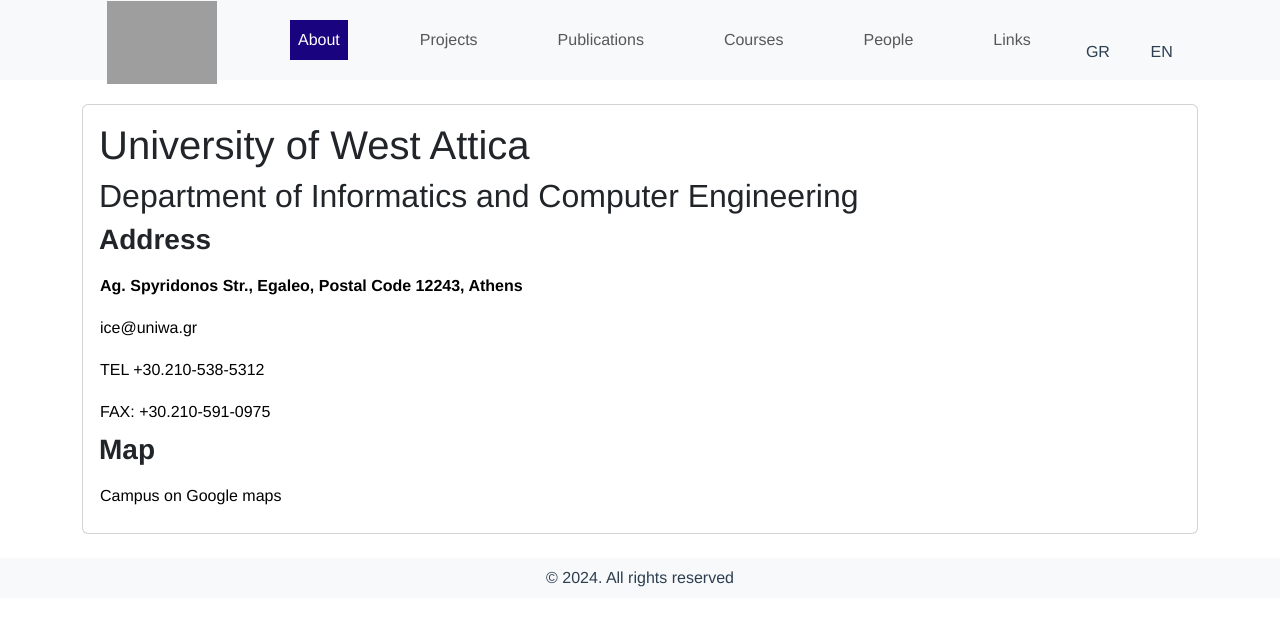
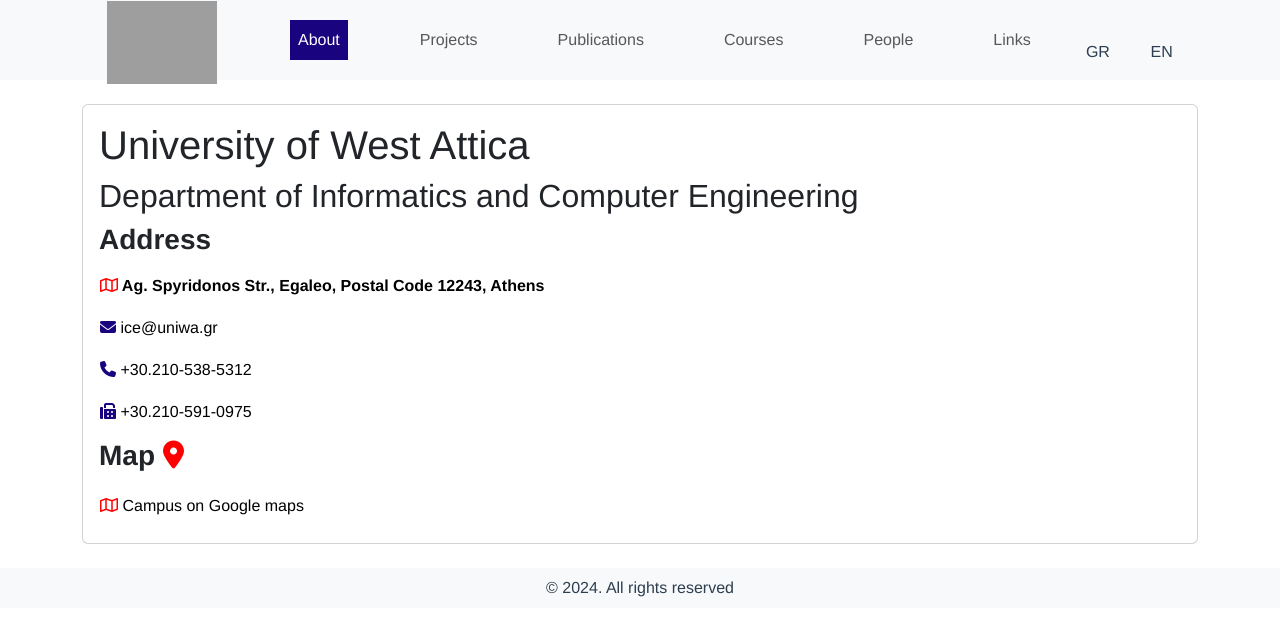
Before and after one commit to bogdanGR/digital-lib-frontend, a Vue app: page /about in a window 1280 px wide. Shown: the top 636 px of the page. Built offline with nearby package versions, Linux system fonts and the light colour scheme; grey boxes are pictures that could not be loaded; some icons are missing.

Commit message:
import fontawsome icons, add icons to about page

```diff
--- a/public/index.html
+++ b/public/index.html
@@ -7,6 +7,7 @@
     <link rel="icon" href="<%= BASE_URL %>favicon.ico">
     <title><%= htmlWebpackPlugin.options.title %></title>
     <link rel="stylesheet" href="https://cdnjs.cloudflare.com/ajax/libs/flag-icon-css/0.8.2/css/flag-icon.min.css">
+    <link rel="stylesheet" href="https://cdnjs.cloudflare.com/ajax/libs/font-awesome/6.5.2/css/all.min.css">
   </head>
   <body>
     <noscript>
--- a/src/pages/AboutPage.vue
+++ b/src/pages/AboutPage.vue
@@ -8,15 +8,15 @@
         <h3 class="mr-auto"><strong>{{ $t('Address') }}</strong></h3>
         <p class="mb-0">
           <strong>
-            <a href="https://maps.app.goo.gl/TwLzsnJdhEmD8x518" target="_blank">{{ $t('Ag. Spyridonos Str., Egaleo, Postal Code 12243, Athens') }}</a>
+            <a href="https://maps.app.goo.gl/TwLzsnJdhEmD8x518" target="_blank"><i class="fa-regular fa-map" style="color: red"></i> {{ $t('Ag. Spyridonos Str., Egaleo, Postal Code 12243, Athens') }}</a>
           </strong>
         </p>
-        <a class="d-block" href="emailto: ice@uniwa.gr">ice@uniwa.gr</a>
-        <a class="d-block" href="tel:2105385312">TEL +30.210-538-5312</a>
-        <a class="d-block" href="tel:2105910975">FAX: +30.210-591-0975</a>
+        <a class="d-block" href="emailto: ice@uniwa.gr"><i class="fa-solid fa-envelope" style="color: #1a037e"></i> ice@uniwa.gr</a>
+        <a class="d-block" href="tel:2105385312"><i class="fa-solid fa-phone"  style="color: #1a037e"></i> +30.210-538-5312</a>
+        <a class="d-block" href="tel:2105910975"><i class="fa-solid fa-fax"  style="color: #1a037e"></i> +30.210-591-0975</a>
 
-        <h3 class="mr-auto"><strong>{{ $t('Map') }}</strong></h3>
-        <a href="https://maps.app.goo.gl/DjqWjd8sXgLmm8sd8" target="_blank">{{ $t('Campus on Google maps') }}</a>
+        <h3 class="mr-auto"><strong>{{ $t('Map') }}<i class="fa-solid fa-location-dot m-lg-2" style="color: red"></i></strong></h3>
+        <a href="https://maps.app.goo.gl/DjqWjd8sXgLmm8sd8" target="_blank"> <i class="fa-regular fa-map" style="color: red"></i> {{ $t('Campus on Google maps') }}</a>
       </div>
     </div>
   </div>
```
